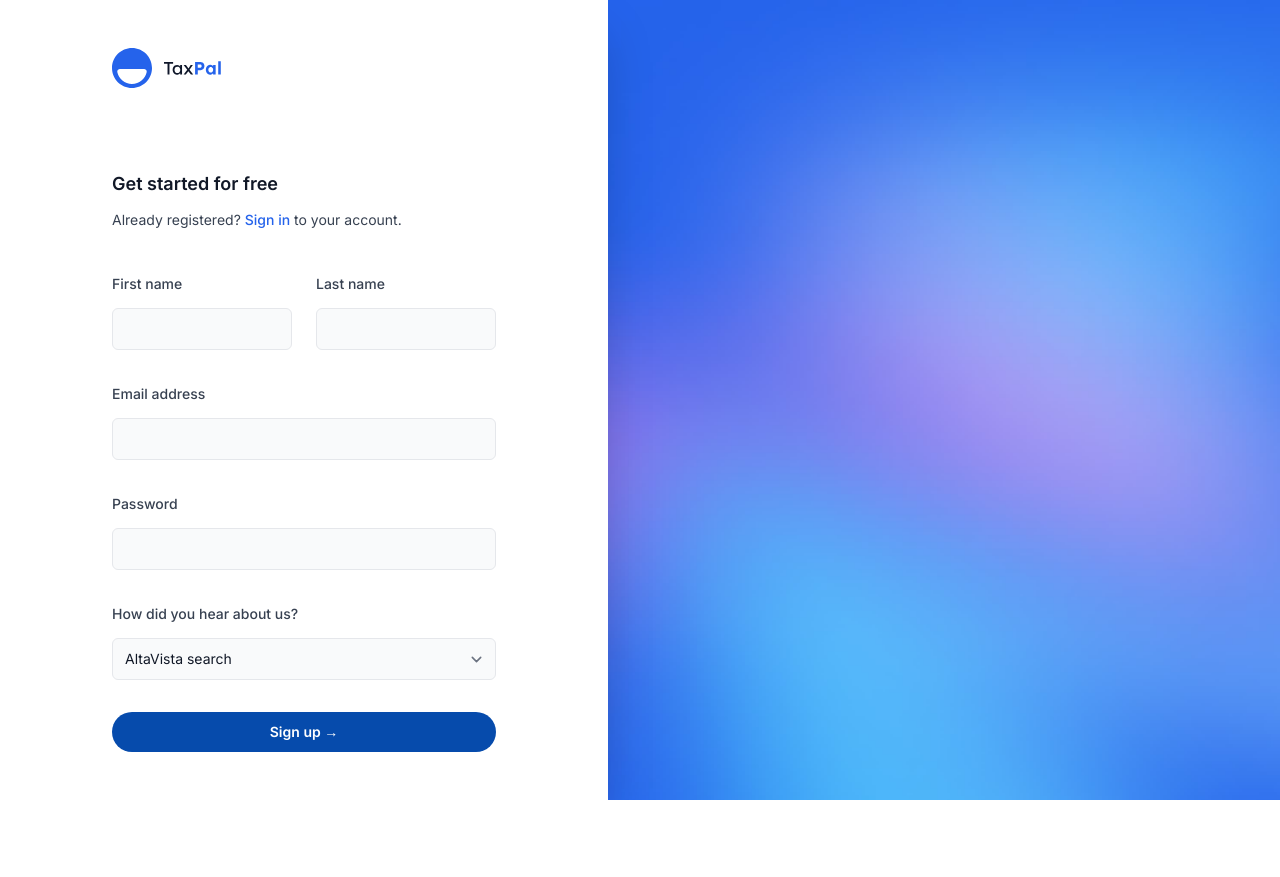
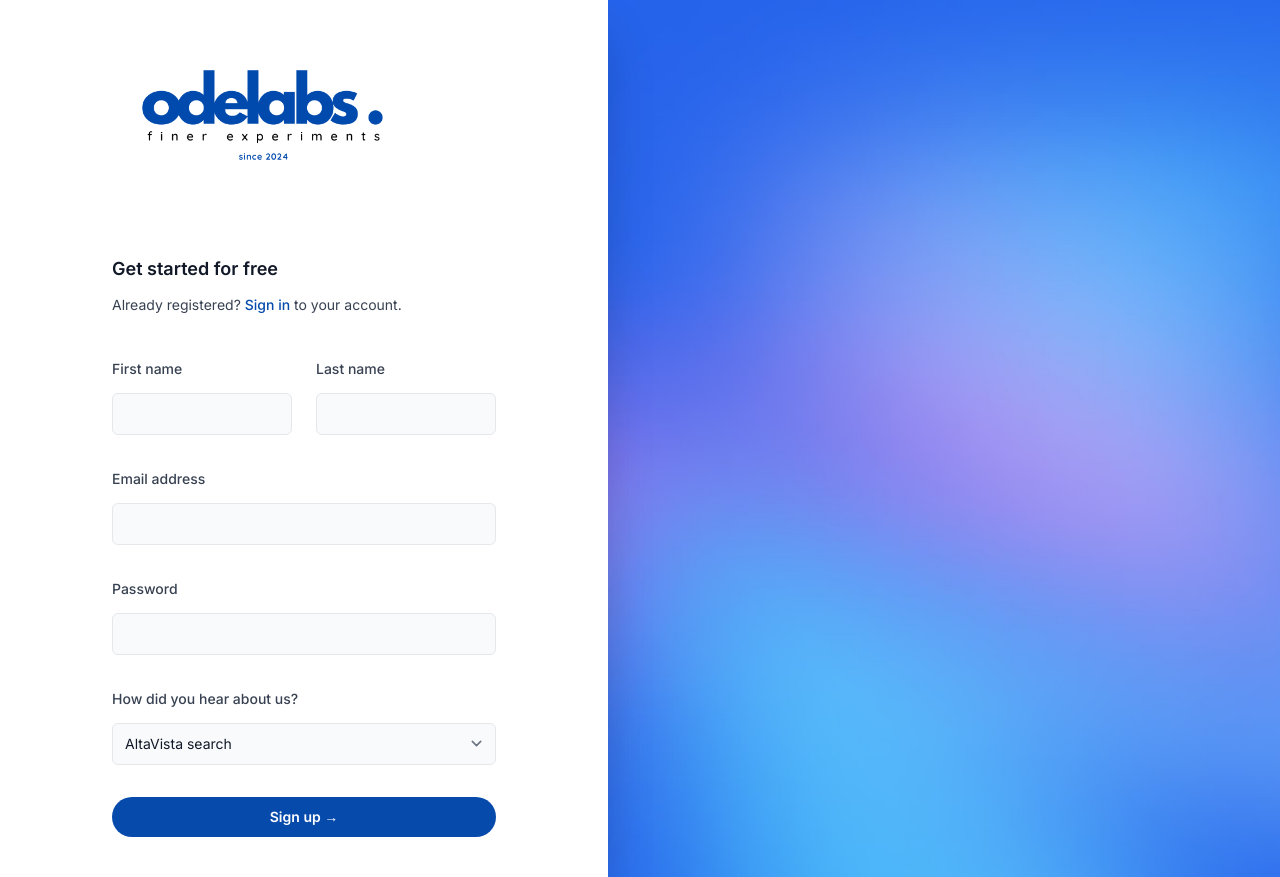
Before and after one commit to Bwogi/odelabs, a Next.js app: page /register in a window 1280 px wide. Before the commit the page ends 800 px from the top, so only its background shows below. Built offline with nearby package versions, Linux system fonts and the light colour scheme.

Commit message:
new commit

```diff
--- a/src/app/(auth)/login/page.tsx
+++ b/src/app/(auth)/login/page.tsx
@@ -5,6 +5,8 @@ import { TextField } from '@/components/Fields'
 import { Logo } from '@/components/Logo'
 import { SlimLayout } from '@/components/SlimLayout'
 import { type Metadata } from 'next'
+import Image from 'next/image'
+import newlogo from '../../../images/odelabs.png'
 
 export const metadata: Metadata = {
   title: 'Sign In',
@@ -15,7 +17,8 @@ export default function Login() {
     <SlimLayout>
       <div className="flex">
         <Link href="/" aria-label="Home">
-          <Logo className="h-10 w-auto" />
+          {/* <Logo className="h-10 w-auto" /> */}
+          <Image src={newlogo} width={300} alt="logo" />
         </Link>
       </div>
       <h2 className="mt-20 text-lg font-semibold text-gray-900">
@@ -25,7 +28,7 @@ export default function Login() {
         Don’t have an account?{' '}
         <Link
           href="/register"
-          className="font-medium text-blue-600 hover:underline"
+          className="font-medium text-[#064BAC] hover:underline"
         >
           Sign up
         </Link>{' '}
--- a/src/app/(auth)/register/page.tsx
+++ b/src/app/(auth)/register/page.tsx
@@ -5,6 +5,8 @@ import { SelectField, TextField } from '@/components/Fields'
 import { Logo } from '@/components/Logo'
 import { SlimLayout } from '@/components/SlimLayout'
 import { type Metadata } from 'next'
+import newlogo from '../../../images/odelabs.png'
+import Image from 'next/image'
 
 export const metadata: Metadata = {
   title: 'Sign Up',
@@ -15,7 +17,8 @@ export default function Register() {
     <SlimLayout>
       <div className="flex">
         <Link href="/" aria-label="Home">
-          <Logo className="h-10 w-auto" />
+          {/* <Logo className="h-10 w-auto" /> */}
+          <Image src={newlogo} width={300} alt="logo" />
         </Link>
       </div>
       <h2 className="mt-20 text-lg font-semibold text-gray-900">
@@ -25,7 +28,7 @@ export default function Register() {
         Already registered?{' '}
         <Link
           href="/login"
-          className="font-medium text-blue-600 hover:underline"
+          className="font-medium text-[#064BAC] hover:underline"
         >
           Sign in
         </Link>{' '}
```
